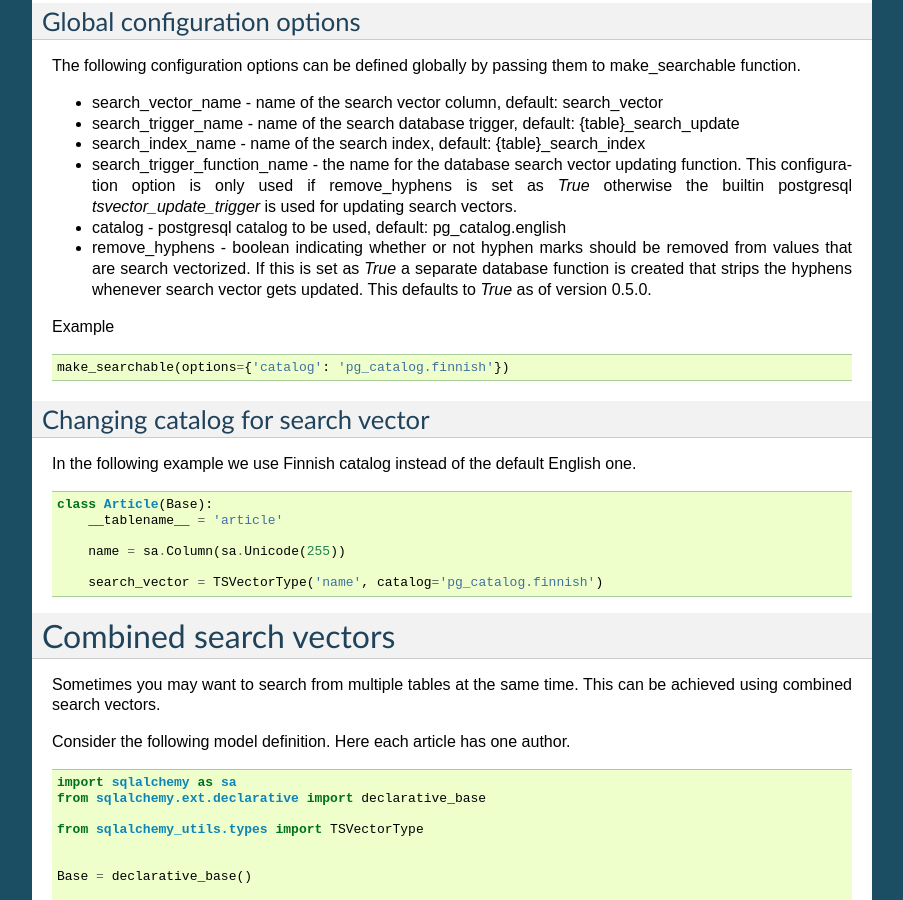
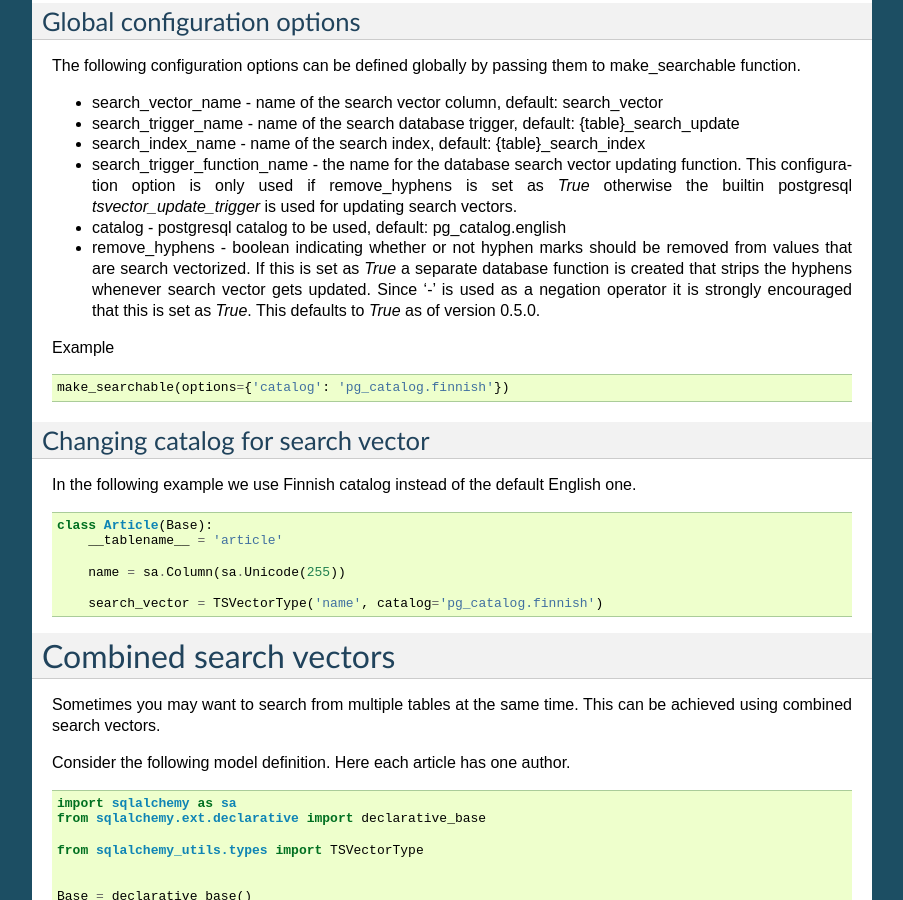
Before and after one commit to falcony-io/sqlalchemy-searchable, a Sphinx documentation site: the page built from docs/index.rst, in a window 1280 px wide and 900 px high, scrolled down 3212 px. Shown: the whole window, without its empty margins (198-1101 px from the left). Built offline with Sphinx 7.4.7, drawn with Linux system fonts in a browser that asks for light colours.

Commit message:
Add more docs for remove_hyphens

```diff
--- a/docs/index.rst
+++ b/docs/index.rst
@@ -231,7 +231,7 @@ The following configuration options can be defined globally by passing them to m
 
 * catalog - postgresql catalog to be used, default: pg_catalog.english
 
-* remove_hyphens - boolean indicating whether or not hyphen marks should be removed from values that are search vectorized. If this is set as `True` a separate database function is created that strips the hyphens whenever search vector gets updated. This defaults to `True` as of version 0.5.0.
+* remove_hyphens - boolean indicating whether or not hyphen marks should be removed from values that are search vectorized. If this is set as `True` a separate database function is created that strips the hyphens whenever search vector gets updated. Since '-' is used as a negation operator it is strongly encouraged that this is set as `True`. This defaults to `True` as of version 0.5.0.
 
 
 Example ::
```
